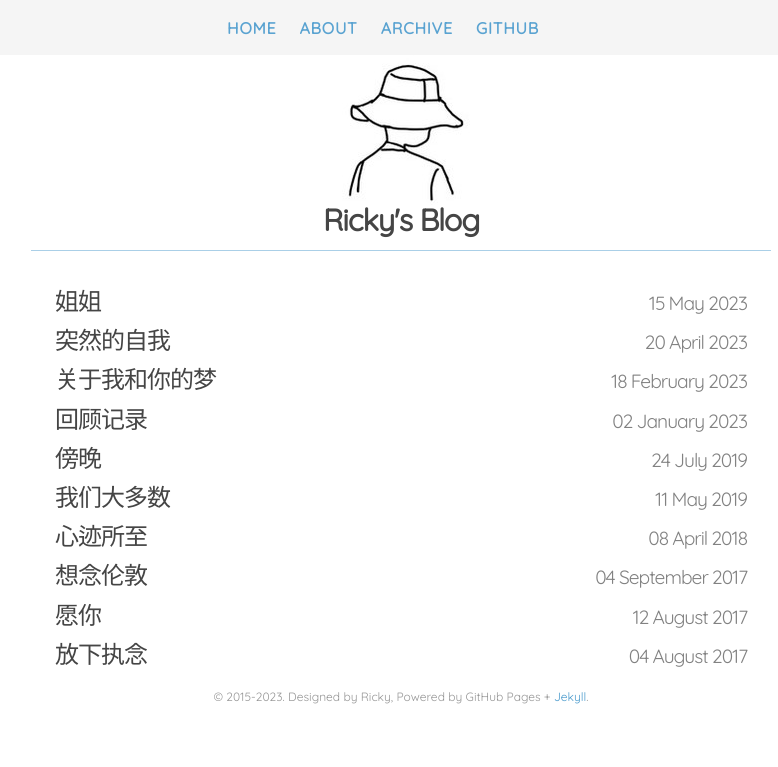
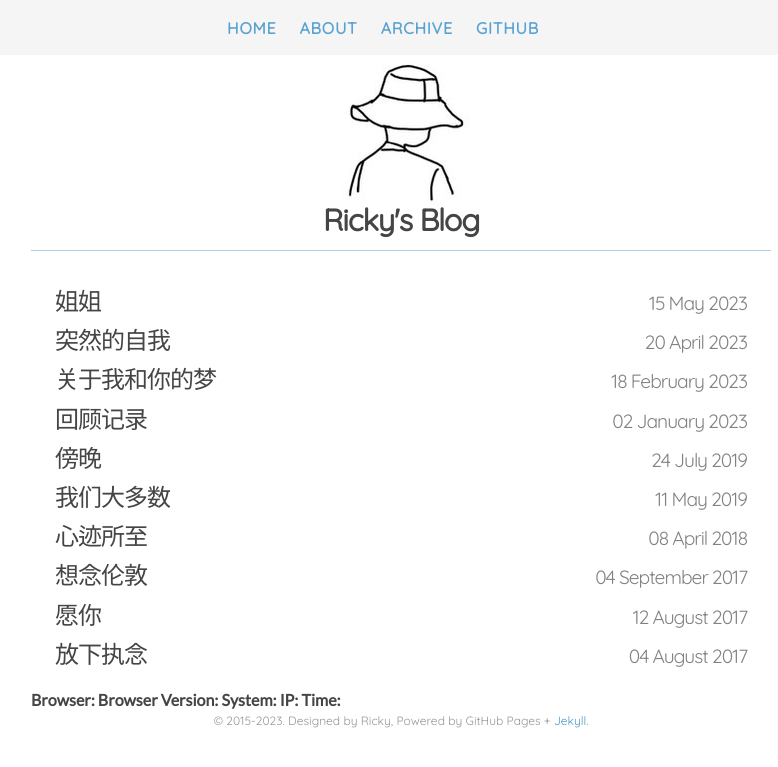
Before and after one commit to Rickylamn/Rickylamn.github.io, a Jekyll site: the page built from index.html, in a window 1280 px wide. Shown: the top 767 px of the page, without its empty margins (239-1017 px from the left). Built offline with Jekyll 4.4.1, drawn with Linux system fonts in a browser that asks for light colours; nearby versions of some CDN libraries; part of the change alters nothing that is shown.

Commit message:
Update index.html

```diff
--- a/index.html
+++ b/index.html
@@ -1,6 +1,7 @@
 ---
 layout: main
 ---
+
 <div class="home">
   <div class="logo-header">
     <img src='/assets/logo.png'>
@@ -18,9 +19,39 @@ layout: main
     {% endfor %}
   </ul>
 
+  <!-- 展示最新访客数据 -->
+  <div class="visitor-info">
+    <span><b>Browser:</b></span> <span id="visitor-browser"></span>
+    <span><b>Browser Version:</b></span> <span id="visitor-browser-version"></span>
+    <span><b>System:</b></span> <span id="visitor-system"></span>
+    <span><b>IP:</b></span> <span id="visitor-ip"></span>
+    <span><b>Time:</b></span> <span id="visitor-time"></span>
+  </div>
+
   <div class="footer center">
     © 2015-2023. Designed by Ricky, Powered by GitHub Pages + <a href=“https://github.com/kuoa/julia”>Jekyll</a>.
+  </div>
+</div>
 
-<!-- 时钟 -->
-<!-- 时钟 -->
-  </div>
+<script src="https://code.jquery.com/jquery-3.6.0.min.js"></script>
+<script>
+$(document).ready(function() {
+  setInterval(function(){
+    $.ajax({
+      url: 'api.php',
+      type: 'GET',
+      dataType: 'json',
+      success: function(data) {
+        $('#visitor-browser').text(data.browser);
+        $('#visitor-browser-version').text(data.browser_ver);
+        $('#visitor-system').text(data.system);
+        $('#visitor-ip').text(data.ip);
+        $('#visitor-time').text(data.time);
+      },
+      error: function(jqXHR, textStatus, errorThrown) {
+        console.log('Error: ' + textStatus + ' - ' + errorThrown);
+      }
+    });
+  }, 5000); //每5秒获取一次最新访客数据
+});
+</script>
```
